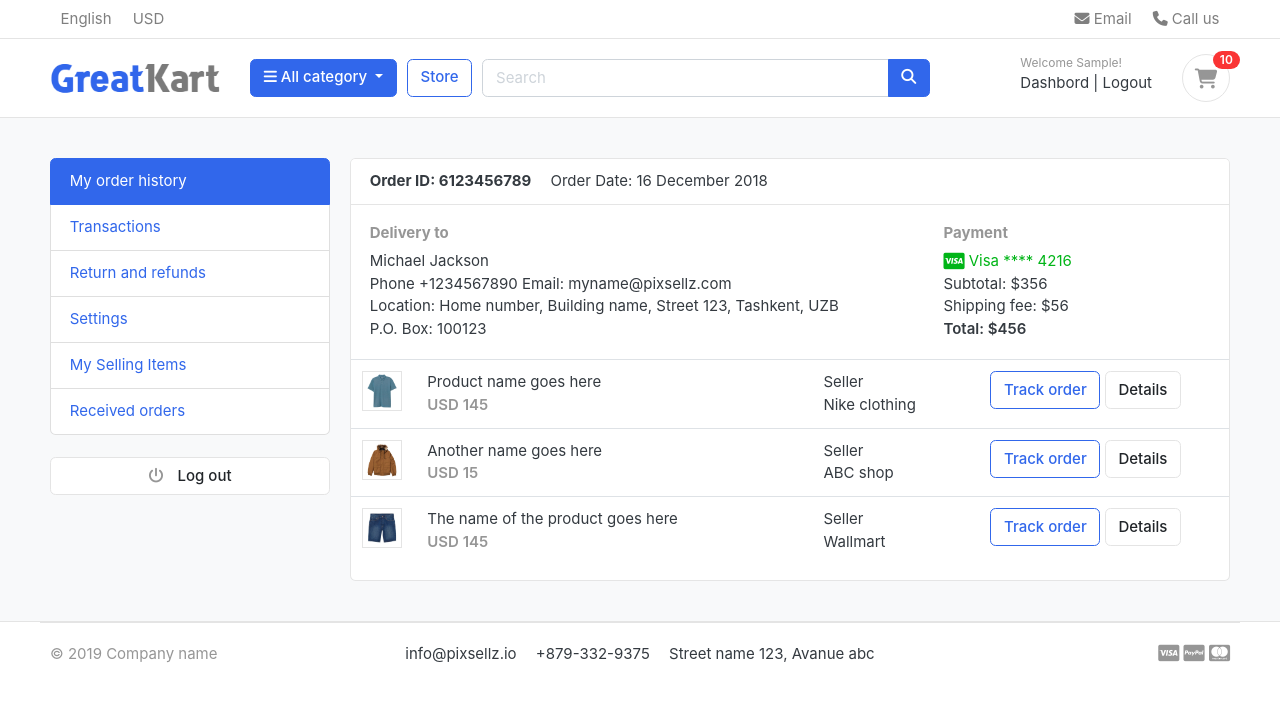
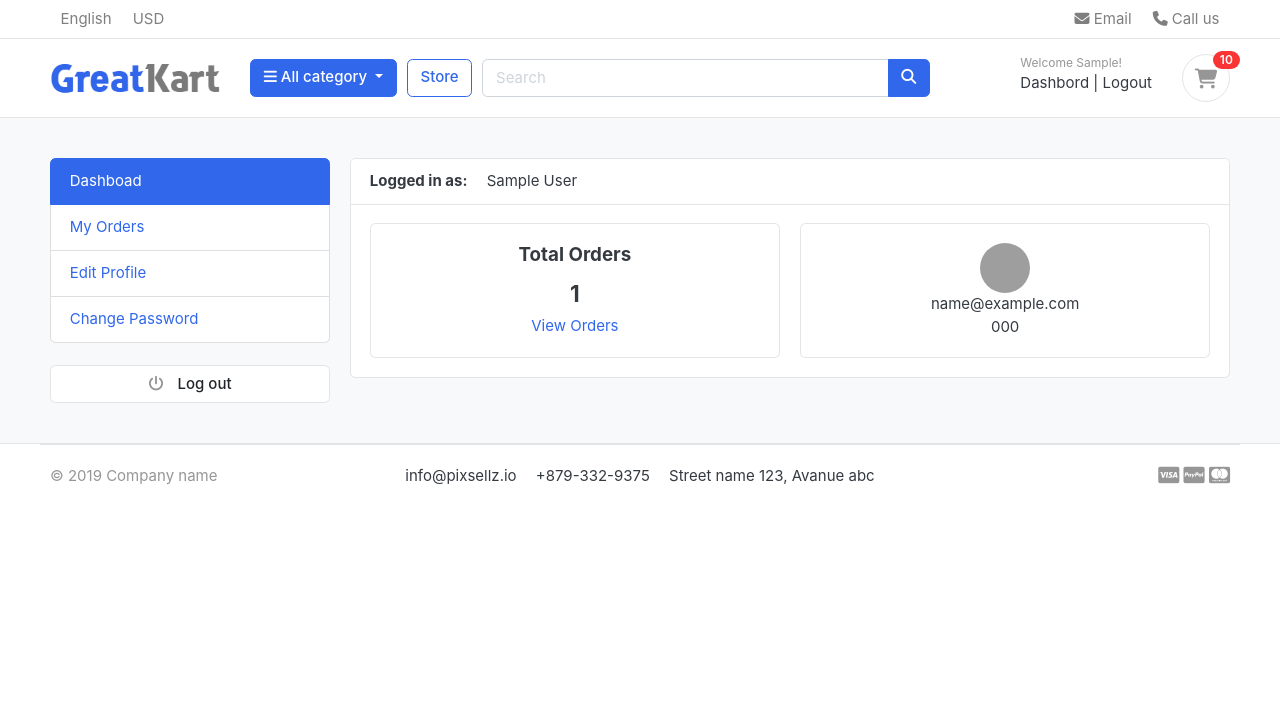
Before and after one commit to Mousow2023/my-Online-Shop, a Django app: page /account/ in a window 1280 px wide. Shown: the top 702 px of the page. Run offline with Django 5.2, Linux system fonts and the light colour scheme; a user stored in the database is signed in; tables that the repository leaves empty hold one stand-in row (values such as "Sample post"); some libraries are stand-ins or nearby versions; some web fonts are replaced; grey boxes are pictures that could not be loaded.

Commit message:
Dashboard Edits

```diff
--- a/accounts/views.py
+++ b/accounts/views.py
@@ -1,6 +1,7 @@
 from django.shortcuts import render, redirect
 from .forms import RegistrationForm
 from .models import Account
+from orders.models import Order
 from django.contrib import messages, auth
 from django.http import HttpResponse
 from carts.models import Cart, CartItem
@@ -149,7 +150,13 @@ def activate(request, uidb64, token):
 
 @login_required(login_url="login")
 def dashboard(request):
-    return render(request, "account/dashboard.html")
+    orders = Order.objects.filter(user_id=request.user.id, is_ordered=True).order_by("-created_at")
+    orders_count = orders.count()
+
+    context = {
+        "orders_count": orders_count,
+    }
+    return render(request, "account/dashboard.html", context)
 
 
 def forgot_password(request):
--- a/templates/account/dashboard.html
+++ b/templates/account/dashboard.html
@@ -8,86 +8,39 @@
 
 <div class="container">
 	<div class="row">
-	<aside class="col-md-3">
-		<!--   SIDEBAR   -->
-		<ul class="list-group">
-			<a class="list-group-item active" href="#"> My order history </a>
-			<a class="list-group-item" href="#"> Transactions </a>
-			<a class="list-group-item" href="#"> Return and refunds </a>
-			<a class="list-group-item" href="#">Settings </a>
-			<a class="list-group-item" href="#"> My Selling Items </a>
-			<a class="list-group-item" href="#"> Received orders </a>
-		</ul>
-		<br>
-		<a class="btn btn-light btn-block" href="#"> <i class="fa fa-power-off"></i> <span class="text">Log out</span> </a>
-		<!--   SIDEBAR .//END   -->
-	</aside>
+	{% include "includes/dashbord_sidebar.html" %}
 	<main class="col-md-9">
 		<article class="card">
 		<header class="card-header">
-			<strong class="d-inline-block mr-3">Order ID: 6123456789</strong>
-			<span>Order Date: 16 December 2018</span>
+			<strong class="d-inline-block mr-3">Logged in as:</strong>
+			<span>{{user.full_name}}</span>
 		</header>
 		<div class="card-body">
 			<div class="row">
-				<div class="col-md-8">
-					<h6 class="text-muted">Delivery to</h6>
-					<p>Michael Jackson <br>
-					Phone +1234567890 Email: myname@pixsellz.com <br>
-			    	Location: Home number, Building name, Street 123,  Tashkent, UZB <br>
-			    	P.O. Box: 100123
-			 		</p>
+
+				<div class="col-md-6">
+					<div class="card" style="text-align: center;">
+						<div class="card-body">
+							<h5 class="card-title">Total Orders</h5>
+							<h4>{{ orders_count }}</h4>
+							<a href="#">View Orders</a>
+						</div>
+					</div>
 				</div>
-				<div class="col-md-4">
-					<h6 class="text-muted">Payment</h6>
-					<span class="text-success">
-						<i class="fab fa-lg fa-cc-visa"></i>
-					    Visa  **** 4216
-					</span>
-					<p>Subtotal: $356 <br>
-					 Shipping fee:  $56 <br>
-					 <span class="b">Total:  $456 </span>
-					</p>
+				<div class="col-md-6">
+					<div class="card" style="text-align: center;">
+						<div class="card-body">
+							<img src="https://www.w3schools.com/howto/img_avatar.png" alt="User Profile Picture" width="50" height="50"
+								style="border-radius: 50%;">
+							<p class="mb-0">{{ user.email }}</p>
+							<p>{{ user.phone_number }}</p>
+						</div>
+					</div>
 				</div>
+
 			</div> <!-- row.// -->
 		</div> <!-- card-body .// -->
-		<div class="table-responsive">
-		<table class="table table-hover">
-			<tr>
-				<td width="65">
-					<img src="{% static '../images/items/1.jpg' %}" class="img-xs border">
-				</td>
-				<td>
-					<p class="title mb-0">Product name goes here </p>
-					<var class="price text-muted">USD 145</var>
-				</td>
-				<td> Seller <br> Nike clothing </td>
-				<td width="250"> <a href="#" class="btn btn-outline-primary">Track order</a> <a href="#" class="btn btn-light"> Details </a> </td>
-			</tr>
-			<tr>
-				<td>
-					<img src="{% static '../images/items/2.jpg' %}" class="img-xs border">
-				</td>
-				<td>
-					<p class="title mb-0">Another name goes here </p>
-					<var class="price text-muted">USD 15</var>
-				</td>
-				<td> Seller <br> ABC shop </td>
-				<td> <a href="#" class="btn btn-outline-primary">Track order</a> <a href="#" class="btn btn-light"> Details </a> </td>
-			</tr>
-			<tr>
-				<td>
-					<img src="{% static '../images/items/3.jpg' %}" class="img-xs border">
-				</td>
-				<td>
-					<p class="title mb-0">The name of the product  goes here </p>
-					<var class="price text-muted">USD 145</var>
-				</td>
-				<td> Seller <br> Wallmart </td>
-				<td> <a href="#" class="btn btn-outline-primary">Track order</a> <a href="#" class="btn btn-light"> Details </a> </td>
-			</tr>
-		</table>
-		</div> <!-- table-responsive .end// -->
+
 		</article> <!-- order-group.// -->
 	</main>
 </div> <!-- row.// -->
--- /dev/null
+++ b/templates/includes/dashbord_sidebar.html
@@ -0,0 +1,12 @@
+<aside class="col-md-3">
+		<!--   SIDEBAR   -->
+		<ul class="list-group">
+			<a class="list-group-item active" href="#">Dashboad</a>
+			<a class="list-group-item" href="#">My Orders</a>
+			<a class="list-group-item" href="#">Edit Profile</a>
+			<a class="list-group-item" href="#">Change Password</a>
+		</ul>
+		<br>
+		<a class="btn btn-light btn-block" href="#"> <i class="fa fa-power-off"></i> <span class="text">Log out</span> </a>
+		<!--   SIDEBAR .//END   -->
+	</aside>
--- a/templates/store/product_detail.html
+++ b/templates/store/product_detail.html
@@ -77,7 +77,6 @@
                 <form action="{% url 'submit_review' single_product.id %}" method="POST">
                     {% csrf_token %}
                     <h5>Your Review</h5>
-                    {{ single_product.averageReview }}
                     <div>
                         <!-- rating stars -->
                         <label>How do you rate this product?</label>
```
